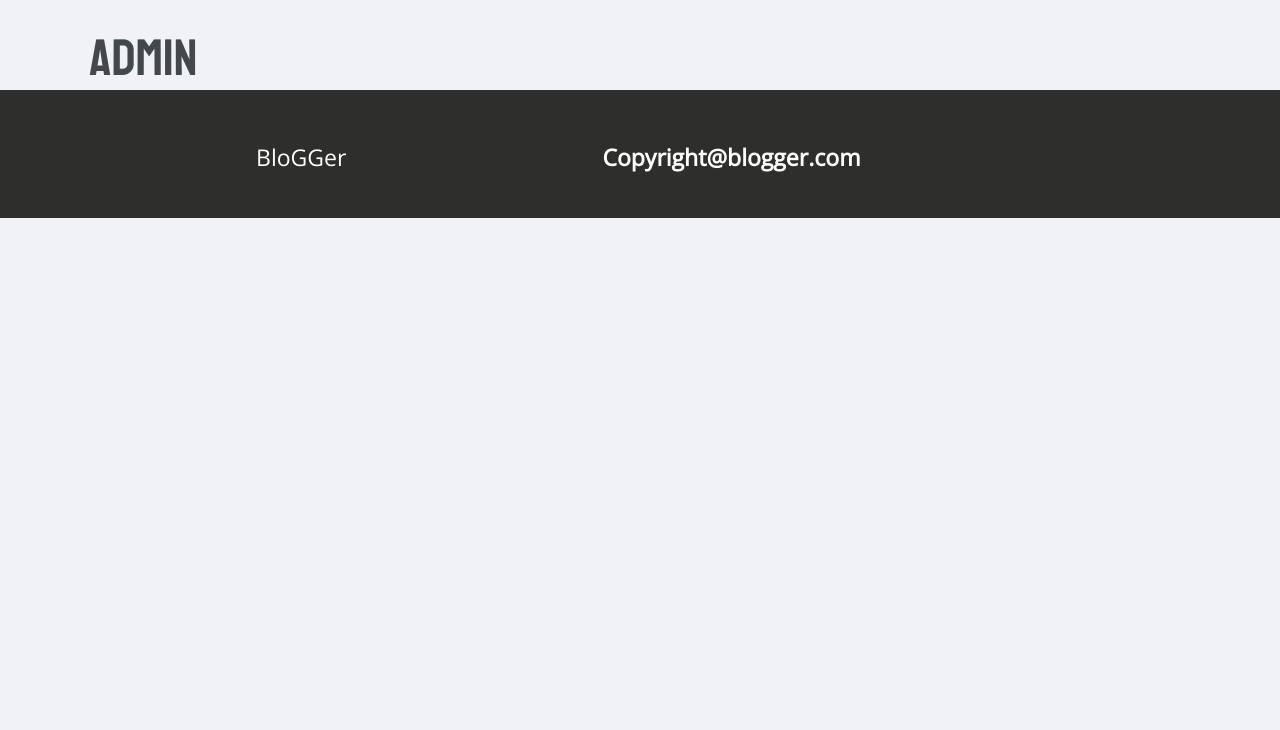
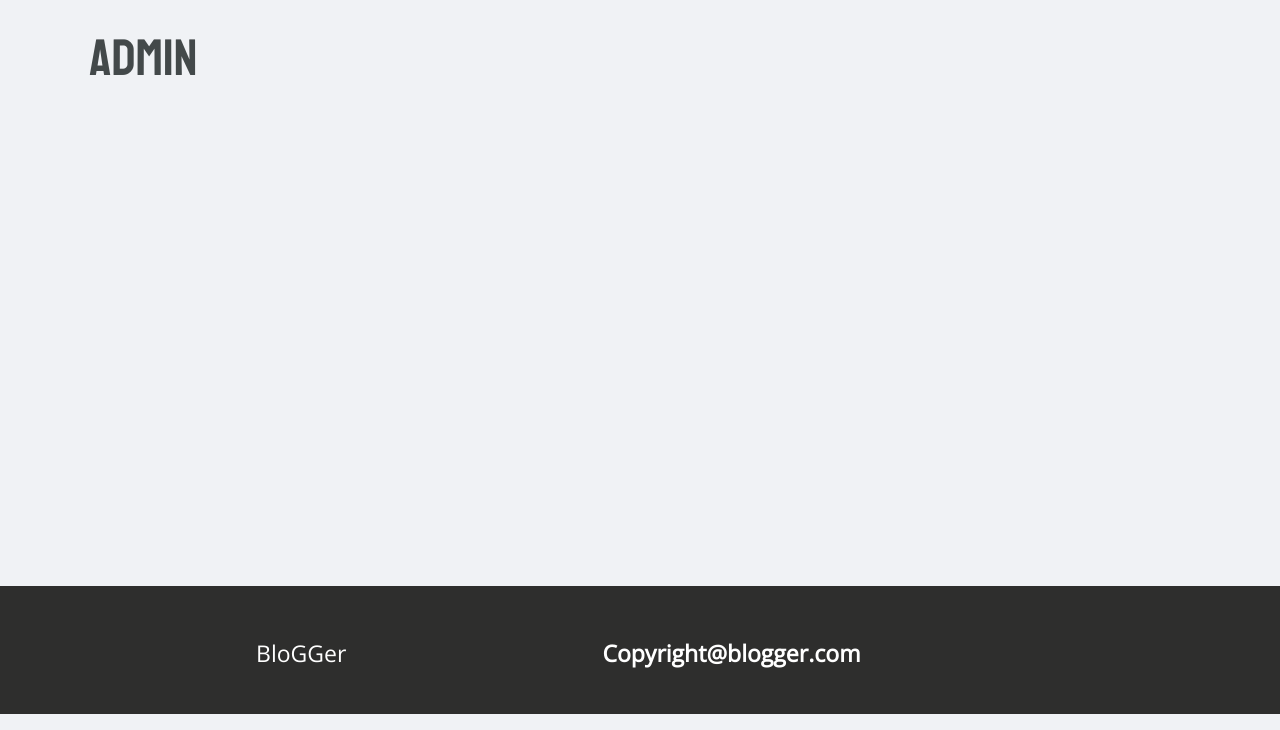
Before and after one commit to sumitgangwar-cedcommerce/php_blog, a PHP site: page /yourpost.php in a window 1280 px wide. Shown: the part 70-800 px from the top of the page. Run offline with PHP 8.4, Linux system fonts and the light colour scheme; a user stored in the database is signed in; data comes from the database, SQL or seed files in the repository; data that the repository does not hold is empty; some web fonts are replaced.

Commit message:
Update yourpost.php

```diff
--- a/src/yourpost.php
+++ b/src/yourpost.php
@@ -28,7 +28,7 @@ session_start();
         $query1="SELECT name,image FROM Users where user_id='$id'";
            $result1=mysqli_query($conn,$query1);
            $row1=mysqli_fetch_assoc($result1); ?>
-           <div >
+           <div style="min-height:70vh" >
     <?php    echo ' <p id="name_of_blogger_post" >'.$row1['name'].'</p>';
          foreach($result as $row){
 
```
